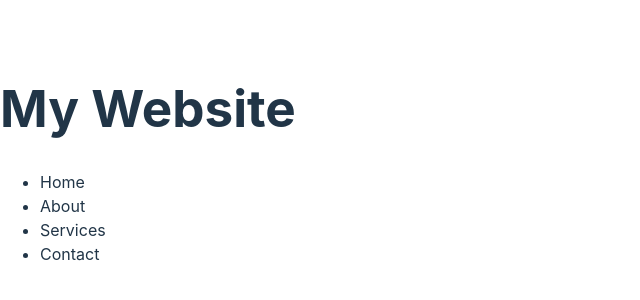
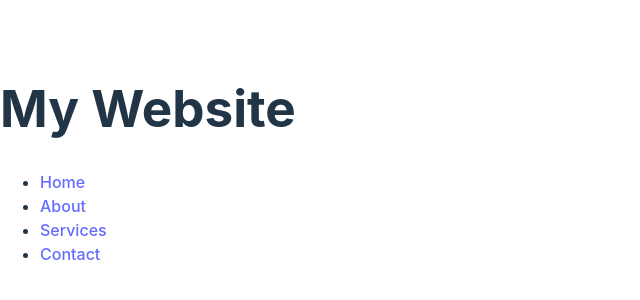
Before and after one commit to illwillgusto/brocodewebsite, a React (Vite) app in the folder my-newreact-app/: page / in a window 1280 px wide. Shown: the part 236-536 px from the top of the page, without its empty margins (0-640 px from the left). Built offline with nearby package versions, Linux system fonts and the light colour scheme.

Commit message:
Update Header.jsx
changed all listed items to hyperlinks
the links aren't current going anywhere

```diff
--- a/my-newreact-app/src/Header.jsx
+++ b/my-newreact-app/src/Header.jsx
@@ -6,10 +6,10 @@
         <h1>My Website</h1>
         <nav>
           <ul>
-            <li>Home</li>
-            <li>About</li>
-            <li>Services</li>
-            <li>Contact</li>
+            <li><a href="#">Home</a></li>
+            <li><a href="#">About</a></li>
+            <li><a href="#">Services</a></li>
+            <li><a href="#">Contact</a></li>
           </ul>
         </nav>
       </header>
```
